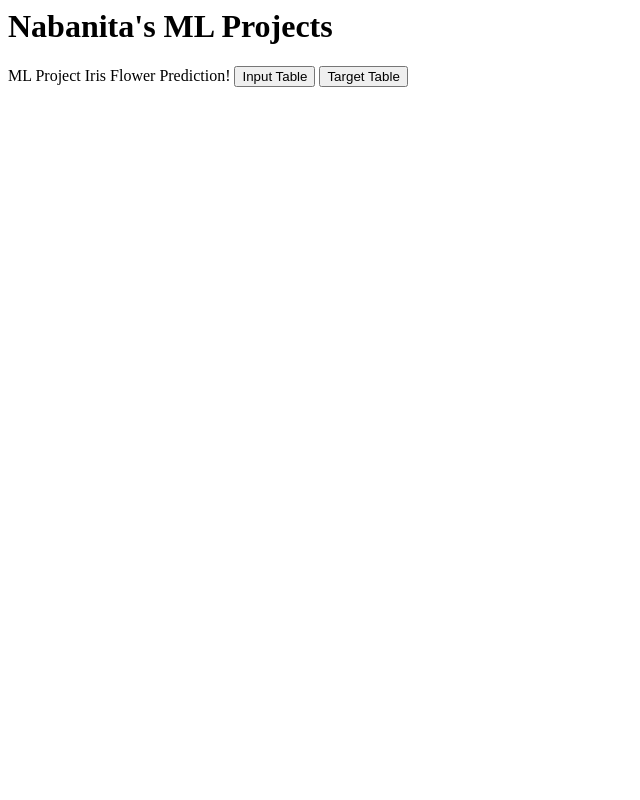
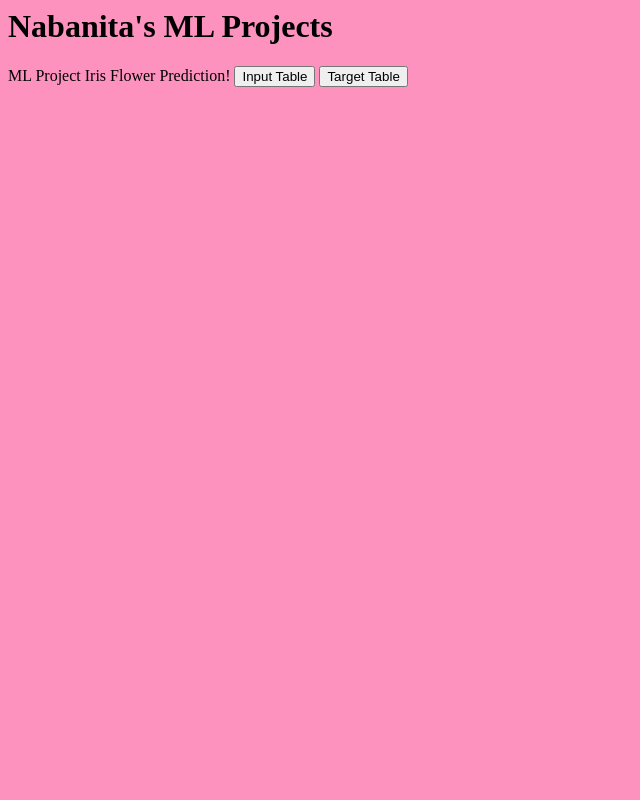
Before and after one commit to nabanita-dg/FLASKxML, a Flask app: page /iris/index in a window 1280 px wide. Shown: the whole page, without its empty margins (0-640 px from the left). Run offline with Flask 2, Linux system fonts and the light colour scheme.

Commit message:
Added separate stylesheet and folder structure for separate blueprints

```diff
--- a/iris_api/routes.py
+++ b/iris_api/routes.py
@@ -1,7 +1,7 @@
 from flask import Blueprint, render_template, redirect, url_for
 from iris_api.process import iris_process
 
-app_iris = Blueprint("iris_bp", __name__, template_folder="templates")
+app_iris = Blueprint("iris_bp", __name__, template_folder="templates", static_folder='static')
 
 @app_iris.route("/")
 def home():
--- /dev/null
+++ b/iris_api/static/css/index_cs.css
@@ -0,0 +1,3 @@
+body{
+    background-color: #fd92bf;
+}
--- /dev/null
+++ b/iris_api/static/js/index_js.js
@@ -0,0 +1,17 @@
+function inputTableFunction() {
+    var x = document.getElementById("iris_input_table");
+    if (x.style.display === "none") {
+      x.style.display = "block";
+    } else {
+      x.style.display = "none";
+    }
+  }
+
+function targetTableFunction() {
+    var x = document.getElementById("iris_target_table");
+    if (x.style.display === "none") {
+      x.style.display = "block";
+    } else {
+      x.style.display = "none";
+    }
+  }
--- a/iris_api/templates/index.html
+++ b/iris_api/templates/index.html
@@ -1,38 +1,22 @@
 <html>
 <head>
 <h1>Nabanita's ML Projects</h1>
+<link rel="stylesheet" type="text/css" href="{{ url_for('.static', filename='css/index_cs.css') }}">
 </head>
 <body>
 ML Project Iris Flower Prediction!
 <button onclick="inputTableFunction()">Input Table</button>
 <button onclick="targetTableFunction()">Target Table</button>
+
 <div class="view-table">
-<div id="iris_input_table" style="display:none">
+<div class="detailed-table" id="iris_input_table" style="display:none">
 {{ iris_input_table|safe }}
 </div>
 
-<div id="iris_target_table" style="display:none">
+<div class="detailed-table" id="iris_target_table" style="display:none">
   {{ iris_target_table|safe }}
   </div>
 </div>
-<script>
-    function inputTableFunction() {
-  var x = document.getElementById("iris_input_table");
-  if (x.style.display === "none") {
-    x.style.display = "block";
-  } else {
-    x.style.display = "none";
-  }
-}
-
-function targetTableFunction() {
-  var x = document.getElementById("iris_target_table");
-  if (x.style.display === "none") {
-    x.style.display = "block";
-  } else {
-    x.style.display = "none";
-  }
-}
-</script>
+<script type="text/javascript" src="{{ url_for('.static', filename='js/index_js.js')}}"></script>
 </body>
 </html>
--- a/knn_api/knn_routes.py
+++ b/knn_api/knn_routes.py
@@ -1,7 +1,7 @@
-from flask import Blueprint
+from flask import Blueprint, render_template
 
-app_knn=Blueprint("knn_bp",__name__,template_folder="templates")
+app_knn=Blueprint("knn_bp",__name__,template_folder="templates", static_folder='static')
 
 @app_knn.route("/")
 def index():
-    return "<h1>KNN Application</h1>"
+    return render_template("knn_index.html")
--- /dev/null
+++ b/knn_api/static/css/knn_index.css
@@ -0,0 +1,3 @@
+body{
+    background-color: #92ddfd;
+}
```
Also changed, not shown: knn_api/templates/knn_index.html (added, +8 -0 lines).
